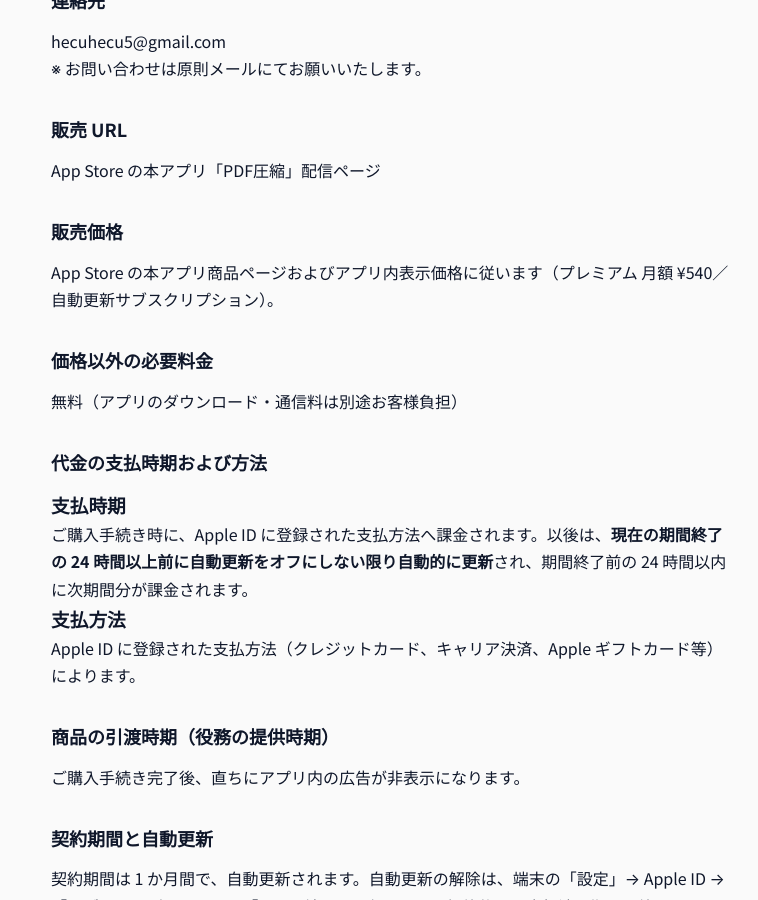
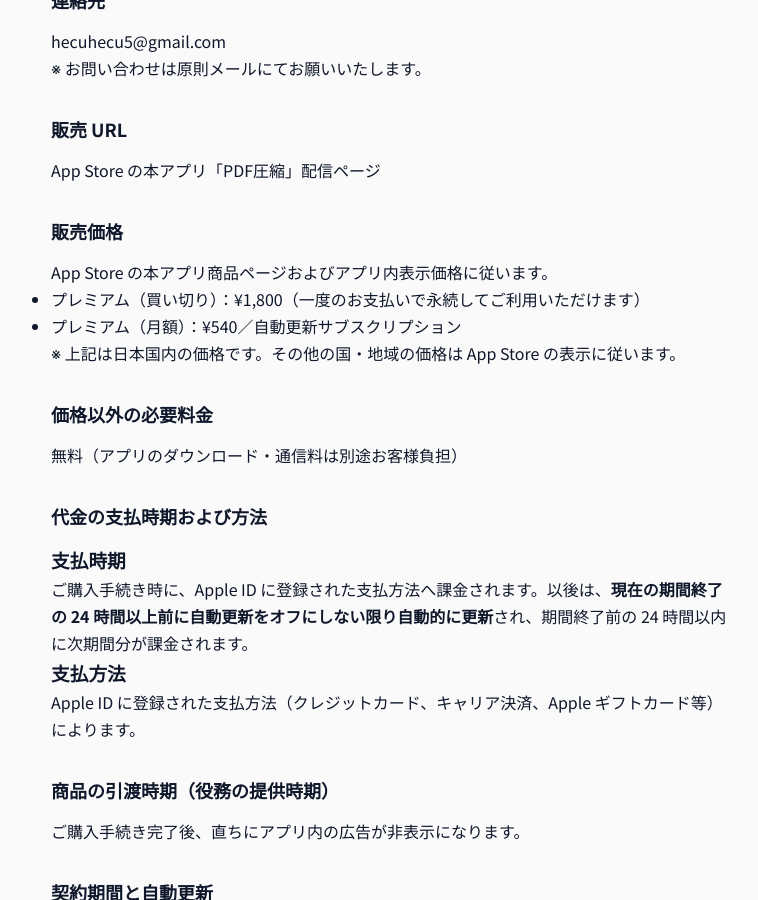
Before and after one commit to hecuhecu/hecuhecu.github.io, a Jekyll site: the page built from apps/pdf-compress/tokushoho.md, in a window 1280 px wide and 900 px high, scrolled down 501 px. Shown: the whole window, without its empty margins (249-1007 px from the left). Built offline with Jekyll 4.4.1, drawn with Linux system fonts in a browser that asks for light colours.

Commit message:
PDF圧縮/画像リサイズに買い切りプランを追記
買い切りIAP併売にあわせて法務ページを実態に合わせる。
特商法の販売価格は法定の表示義務があり、規約は「買い切りのプランは
ありません」と明記していたため、そのままだと事実と食い違う。

- 特商法: 販売価格に買い切り(¥1,800/¥1,200)と月額¥540を併記
- 規約 第6条1: 買い切りと月額の2種類を提供する旨に訂正
- 規約 第6条4: 自動更新の説明を月額に限定し、買い切りは
  自動更新がないことを明記

Co-Authored-By: Claude Opus 5 (1M context) <noreply@anthropic.com>

```diff
--- a/apps/pdf-compress/tokushoho.md
+++ b/apps/pdf-compress/tokushoho.md
@@ -31,7 +31,12 @@ App Store の本アプリ「PDF圧縮」配信ページ
 
 ## 販売価格
 
-App Store の本アプリ商品ページおよびアプリ内表示価格に従います（プレミアム 月額 ¥540／自動更新サブスクリプション）。
+App Store の本アプリ商品ページおよびアプリ内表示価格に従います。
+
+- プレミアム（買い切り）：¥1,800（一度のお支払いで永続してご利用いただけます）
+- プレミアム（月額）：¥540／自動更新サブスクリプション
+
+※ 上記は日本国内の価格です。その他の国・地域の価格は App Store の表示に従います。
 
 ## 価格以外の必要料金
 
```
Also changed, not shown: apps/image-resizer/terms.md (+2 -2 lines), apps/image-resizer/tokushoho.md (+6 -1 lines), apps/pdf-compress/terms.md (+2 -2 lines).
